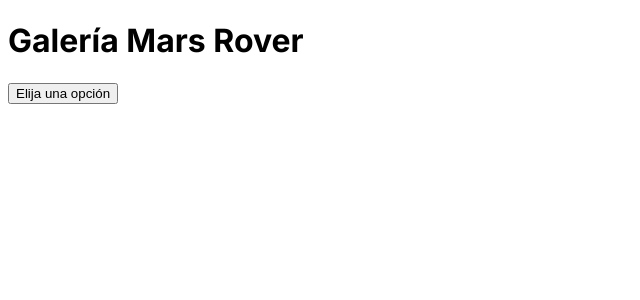
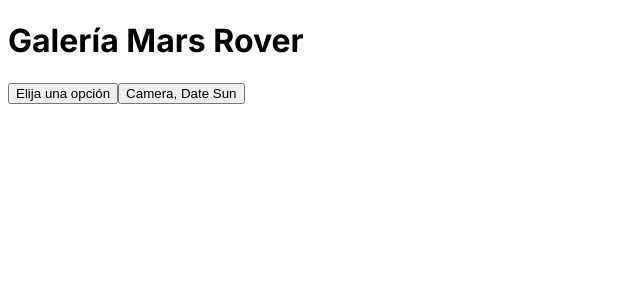
Before and after one commit to UTC1992/challenge-photos-rover, a Next.js app: page / in a window 1280 px wide. Shown: the top 300 px of the page, without its empty margins (0-640 px from the left). Built offline with nearby package versions, Linux system fonts and the light colour scheme.

Commit message:
bookmark component was created

```diff
--- a/src/app/page.tsx
+++ b/src/app/page.tsx
@@ -1,3 +1,4 @@
+import BookmarkComponent from '@/domain/gallery/components/BookmarkComponent/BookmarkComponent'
 import SelectButtonComponent from '@/domain/gallery/components/SelectButtonComponent/SelectButtonComponent'
 import TitleComponent from '@/domain/gallery/components/TitleComponent/TitleComponent'
 
@@ -6,6 +7,7 @@ export default function Home() {
     <main>
       <TitleComponent title="Galería Mars Rover" />
       <SelectButtonComponent title="Elija una opción" />
+      <BookmarkComponent title="Camera, Date Sun" />
     </main>
   )
 }
--- /dev/null
+++ b/src/domain/gallery/components/BookmarkComponent/BookmarkComponent.tsx
@@ -0,0 +1,9 @@
+interface IBookmarkComponentProps {
+  title: string
+}
+
+const BookmarkComponent: React.FC<IBookmarkComponentProps> = ({ title }) => {
+  return <button>{title}</button>
+}
+
+export default BookmarkComponent
```
Also changed, not shown: 1 other file (tests, documents, lock files or other folders).
